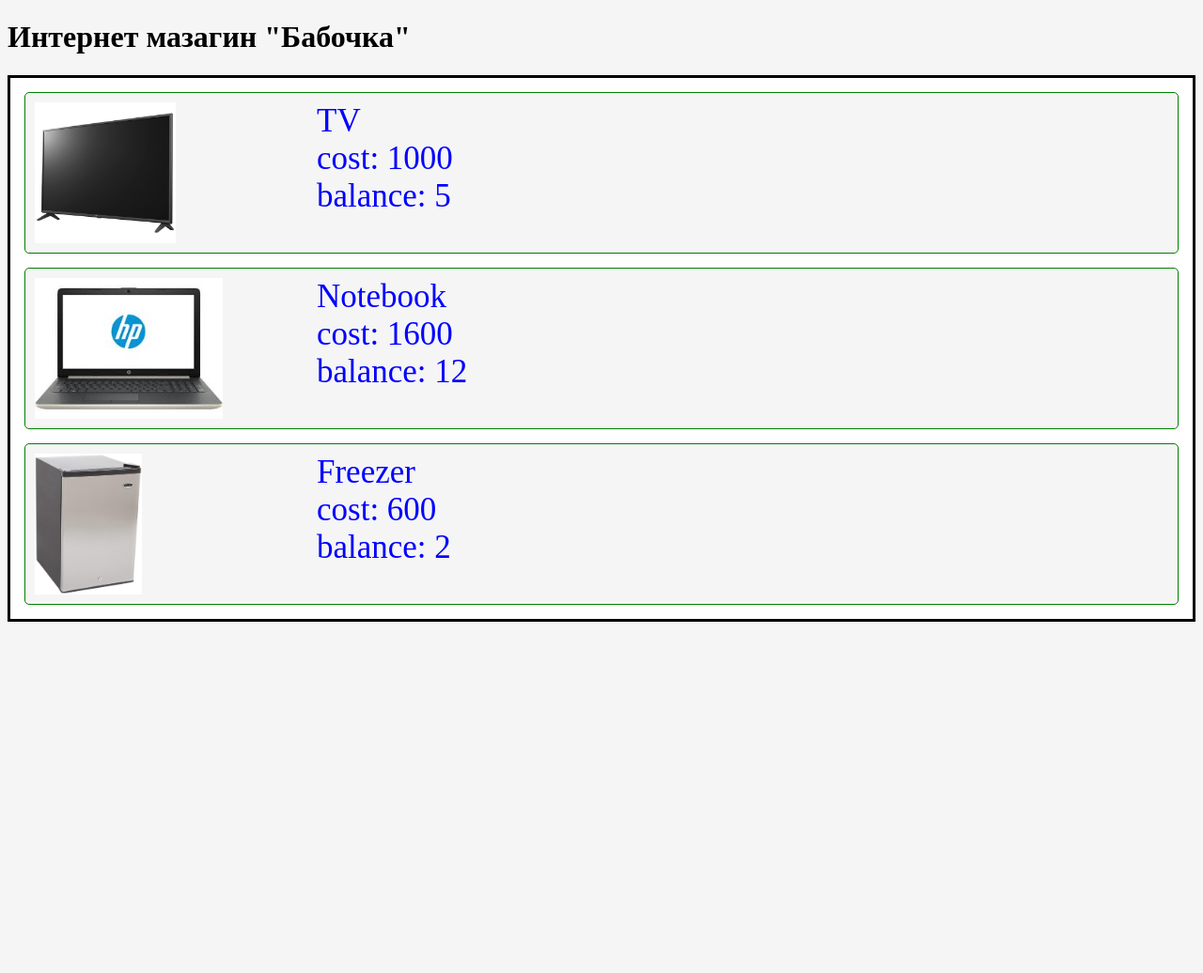
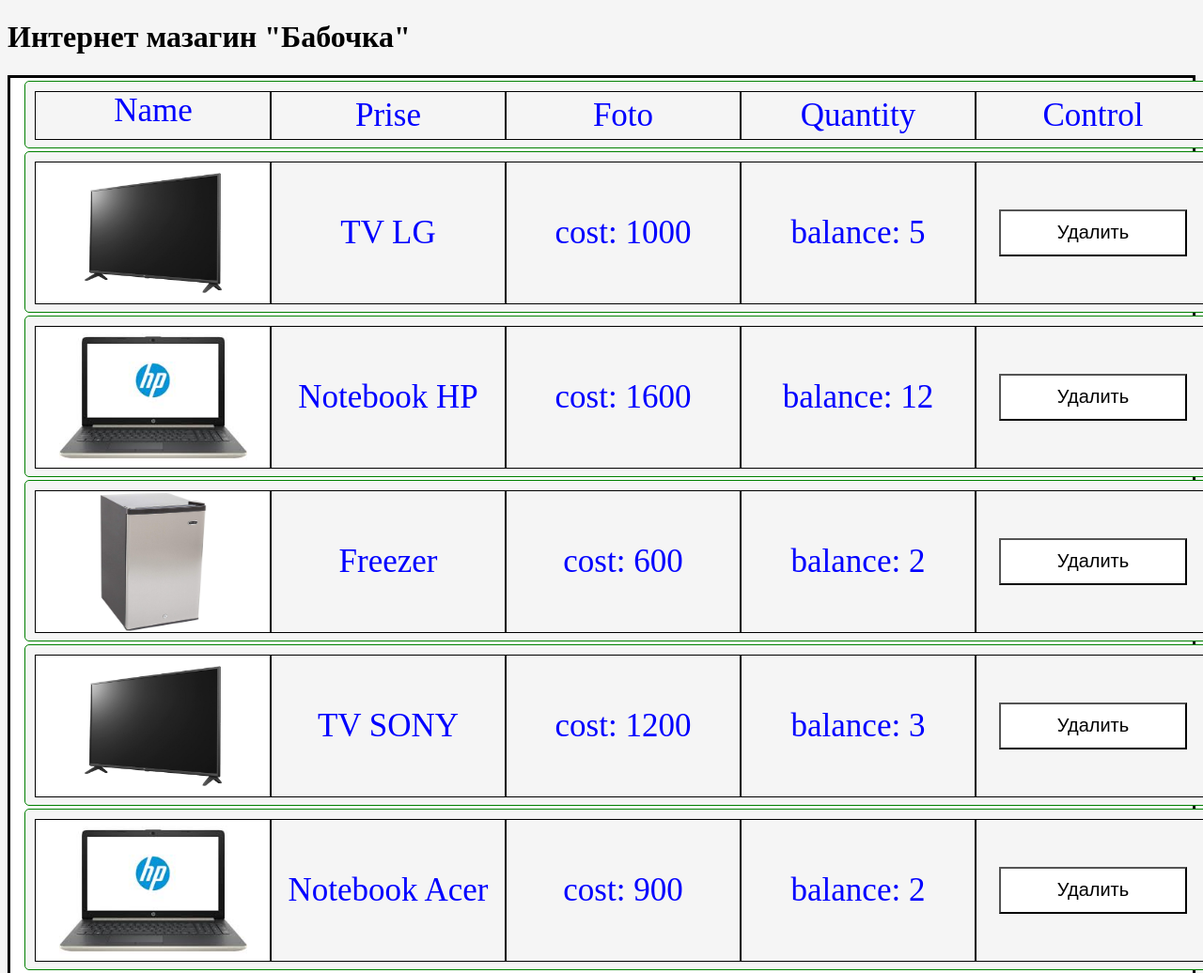
Before and after one commit to vitshul/FD3-SHULHOVICH, a plain HTML site: page ishop2/index.html in a window 1280 px wide. Shown: the top 1036 px of the page at 94% size. Before the commit the page ends 800 px from the top, so only its background shows below. Drawn offline with nearby package versions, Linux system fonts and the light colour scheme.

Commit message:
code ishop2

```diff
--- a/ishop2/IShop.css
+++ b/ishop2/IShop.css
@@ -20,12 +20,14 @@ body
 .IShopBlock .GoodsStorage .Goods
 {
 height: 150px;
+width: 1250px;
 font-size: 35px;
-margin: 15px;
+margin: 3px 15px;
 padding: 10px;
 border: 1px solid green;
 border-radius: 5px;
 background: whitesmoke;
+
 }
 
 .IShopBlock .GoodsStorage .Goods:hover
@@ -35,17 +37,76 @@ filter: brightness(90%);
 
 .IShopBlock .GoodsStorage .Goods .Foto
 {
-width: 200px;
+width: 250px;
 float: left;
+border: solid 1px black;
+background: white;
+display: flex;
+justify-content: center;
 }
 
 
-.IShopBlock .GoodsStorage .Goods .Name, .Cost, .Balance
+.IShopBlock .GoodsStorage .Goods .Name, .Cost, .Balance, .btnDiv
 {
-margin-left: 300px;
+position: absolute;
+border: solid 1px black;
+width: 250px;
+height: 150px;
+padding: 0;
+display: flex;
+align-items: center;
+justify-content: center;
+}
+.IShopBlock .GoodsStorage .Goods .Name
+{
+  margin-left: 250px;
+}
+
+.IShopBlock .GoodsStorage .Goods .Name
+{
+margin-left: 250px;
+}
+
+.IShopBlock .GoodsStorage .Goods  .Cost
+{
+margin-left: 500px;
+}
+
+
+.IShopBlock .GoodsStorage .Goods  .Balance
+{
+margin-left: 750px;
+}
+
+.IShopBlock .GoodsStorage .Goods  .btnDiv
+{
+margin-left: 1000px;
 }
 
 img{
   height: 150px;
   float: left;
 }
+
+.IShopBlock .btnDelete{
+  width: 200px;
+  height: 50px;
+  background: white;
+  font-size: 20px;
+}
+
+.IShopBlock .GoodsStorage .Goods .FotoTitle
+{
+width: 250px;
+background: none;
+height: 50px;
+}
+
+.IShopBlock .GoodsStorage .TitleLine
+{
+height: 50px;
+}
+
+.IShopBlock .GoodsStorage .BackgroundPink{
+  background: pink;
+}
--- a/ishop2/IShop.js
+++ b/ishop2/IShop.js
@@ -1,37 +1,90 @@
 var IShopBlock = React.createClass({
 
-    displayName: 'IShopBlock',
+  displayName: 'IShopBlock',
 
-    getDefaultProps: function () {
-        return { question: "Что-то пошло не так!" }
-    },
+  propTypes: {
+    nameShop: React.PropTypes.string.isRequired,
 
-    render: function () {
+    shopTitle: React.PropTypes.arrayOf(
+      React.PropTypes.shape({
+        name: React.PropTypes.string.isRequired,
+        price: React.PropTypes.string.isRequired,
+        foto: React.PropTypes.string.isRequired,
+        quantity: React.PropTypes.string.isRequired,
+        control: React.PropTypes.string,
+      })
+    ),
 
-        var storageGoods = [];
+    goods: React.PropTypes.arrayOf(
+      React.PropTypes.shape({
+        nameGoods: React.PropTypes.string.isRequired,
+        cost: React.PropTypes.number.isRequired,
+        urlFoto: React.PropTypes.string.isRequired,
+        balance: React.PropTypes.number.isRequired,
+        control: React.PropTypes.bool,
+        code: React.PropTypes.number.isRequired,
+        deleteElement: React.PropTypes.bool,
+      })
+    ),
 
-        var img1;
+  },
 
-        this.props.goods.forEach(element => {
+  getDefaultProps: function () {
+    return { question: "Что-то пошло не так!" }
+  },
 
-            storageGoods.push(
-                React.DOM.div(
-                    { key: element.code, className: 'Goods' },
 
-                    React.DOM.img({src: element.urlFoto, alt: element.nameGoods}),
-                    React.DOM.div({ className: 'Name' }, element.nameGoods),
-                    React.DOM.div({ className: 'Cost' }, 'cost: ' + element.cost),
-                    React.DOM.div({ className: 'Balance' }, 'balance: ' + element.balance),
 
-                )
-            );
+  getInitialState: function () {
+    return {
+      clickedCode: null,
+      goodsArray: this.props.goods,
+    };
+  },
 
-        });
+  selectGood: function (code) {
+    this.setState({ clickedCode: code })
+  },
 
-        return React.DOM.div({ className: 'IShopBlock' },
-            React.DOM.h1({ className: 'NameShop' }, this.props.nameShop),
-            React.DOM.div({ className: 'GoodsStorage' }, storageGoods),
-        );
-    },
+  deleteGood: function (code) {
+
+    if (confirm('Удалить товар?')) {
+      let redaktArray = this.state.goodsArray.filter(element => element.code !== code);
+      this.setState({ goodsArray: redaktArray })
+    }
+  },
+
+  render: function () {
+
+    var storageGoods = this.state.goodsArray.map(element =>
+      React.createElement(IShopGoods, {
+        key: element.code,
+        code: element.code,
+        nameGoods: element.nameGoods,
+        cost: element.cost,
+        urlFoto: element.urlFoto,
+        balance: element.balance,
+        elementSelected: this.selectGood,
+        control: this.state.clickedCode === element.code ? true : false,
+        deletedElement: this.deleteGood
+      })
+    );
+
+
+    return React.DOM.div({ className: 'IShopBlock' },
+      React.DOM.h1({ className: 'NameShop' }, this.props.nameShop),
+
+      React.DOM.div({ className: 'GoodsStorage' },
+        React.DOM.div({ className: 'Goods TitleLine' },
+          React.DOM.div({ className: 'Foto FotoTitle' }, this.props.shopTitle[0].name),
+          React.DOM.div({ className: 'Name FotoTitle' }, this.props.shopTitle[0].price),
+          React.DOM.div({ className: 'Cost FotoTitle' }, this.props.shopTitle[0].foto),
+          React.DOM.div({ className: 'Balance FotoTitle' }, this.props.shopTitle[0].quantity),
+          React.DOM.div({ className: 'btnDiv FotoTitle' }, this.props.shopTitle[0].control),
+        ),
+        storageGoods),
+
+    );
+  },
 
 });
--- /dev/null
+++ b/ishop2/IShopGoods.js
@@ -0,0 +1,42 @@
+var IShopGoods = React.createClass({
+
+    displayName: 'IShopGoods',
+
+    propTypes: {
+            nameGoods: React.PropTypes.string.isRequired,
+            cost: React.PropTypes.number.isRequired,
+            urlFoto: React.PropTypes.string.isRequired,
+            balance: React.PropTypes.number.isRequired,
+            control: React.PropTypes.bool,
+            code: React.PropTypes.number.isRequired,
+            deletedElement: React.PropTypes.func.isRequired,
+            elementSelected: React.PropTypes.func.isRequired,
+    },
+
+
+    clickSelectElem: function (e) {
+        this.props.elementSelected(this.props.code)
+    },
+
+    deleteElem: function (e) {
+       e.stopPropagation();
+       this.props.deletedElement(this.props.code)
+    },
+
+    render: function () {
+        return React.DOM.div({
+        className: this.props.control ? 'Goods BackgroundPink':'Goods' ,
+        onClick: this.clickSelectElem
+        },
+            React.DOM.div({ className: 'Foto' },
+                React.DOM.img({ src: this.props.urlFoto, alt: this.props.nameGoods, className: 'imgFoto' })),
+            React.DOM.div({ className: 'Name' }, this.props.nameGoods),
+            React.DOM.div({ className: 'Cost' }, 'cost: ' + this.props.cost),
+            React.DOM.div({ className: 'Balance' }, 'balance: ' + this.props.balance),
+            React.DOM.div({ className: 'btnDiv' },
+                React.DOM.input({ type: 'button', className: 'btnDelete', value: 'Удалить', onClick: this.deleteElem })),
+
+        )},
+
+
+});
--- a/ishop2/index.html
+++ b/ishop2/index.html
@@ -7,8 +7,7 @@
 </head>
 
 <body>
-    <!--  <img src="https://media.kasperskydaily.com/wp-content/uploads/sites/90/2018/11/14160059/digital-tv-howto-featured.jpg" alt="foto">
- -->
+
     <div id="container">
     </div>
 
@@ -16,59 +15,59 @@
     <script src="https://unpkg.com/react-dom@15/dist/react-dom.js"></script>
 
     <script src="IShop.js"></script>
+    <script src="IShopGoods.js"></script>
     <link rel="stylesheet" type="text/css" href="IShop.css" />
 
     <script>
 
         /*
-        Создать проект ishop (интернет-магазин) в папке ishop.
-        Задать массивом список товаров в интернет-магазине, по каждому товару должны храниться
-        как минимум название, цена, URL фотографии, сколько единиц товара осталось на складе.
-        Написать React-компонент, отображающий таблицу с этим списком товаров.
-        Компонент должен получать название магазина и массив товаров через props.
-        Задать типы для props компонента.
-        При разработке компонента максимально использовать forEach и другие методы обработки массивов.
+На основе проекта ishop разработать проект ishop2 (интернет-магазин) в папке ishop2.
+Каждая строка с товаром должна быть отдельным компонентом.
+Один из товаров может быть сделан «выбранным» щелчком в любое место строки. Строка выбранного товара выделяется цветом.
+В каждой строке с товаром — кнопка «удалить».
+По нажатию кнопки «удалить» у пользователя запрашивается подтверждения удаления (confirm) и товар удаляется.
          */
         var ishopName = 'Интернет мазагин "Бабочка"';
 
-/*         var shopGoods = [
+
+        var shopGoods = [
             {
-                code: 1, nameGoods: 'TV', cost: 1000,
-                urlFoto: 'https://media.kasperskydaily.com/wp-content/uploads/sites/90/2018/11/14160059/digital-tv-howto-featured.jpg',
-                balance: 5
-            },
-                { code: 2, nameGoods: 'Notebook', cost: 1600, urlFoto: 'https://content2.onliner.by/catalog/device/header/59f3290690906d5eaaaa155bbc7487c9.jpeg', balance: 12 },
-               { code: 3, nameGoods: 'Freezer', cost: 600, urlFoto: 'https://content2.onliner.by/catalog/device/header/85782efdf4c26cac8856c6e5ec9f2eab.jpeg', balance: 2 },
-        ];  */
-
-         var shopGoods = [
-            {
-                code: 1, nameGoods: 'TV', cost: 1000,
+                code: 1, nameGoods: 'TV LG', cost: 1000,
                 urlFoto: 'foto/tv.webp',
                 balance: 5
             },
-                { code: 2, nameGoods: 'Notebook', cost: 1600,
+            {
+                code: 2, nameGoods: 'Notebook HP', cost: 1600,
                 urlFoto: 'foto/notebook.jpeg',
-                balance: 12 },
-               { code: 3, nameGoods: 'Freezer', cost: 600,
-               urlFoto: 'foto/freezer.jpg',
-               balance: 2 },
+                balance: 12
+            },
+            {
+                code: 3, nameGoods: 'Freezer', cost: 600,
+                urlFoto: 'foto/freezer.jpg',
+                balance: 2
+            },
+            {
+                code: 4, nameGoods: 'TV SONY', cost: 1200,
+                urlFoto: 'foto/tv.webp',
+                balance: 3
+            },
+            {
+                code: 5, nameGoods: 'Notebook Acer', cost: 900,
+                urlFoto: 'foto/notebook.jpeg',
+                balance: 2
+            },
         ];
 
+        var shopTitle = [
+            { name: 'Name', price: 'Prise', foto: 'Foto', quantity: 'Quantity', control: 'Control' },
+        ]
 
         ReactDOM.render(
-            React.createElement(IShopBlock, { nameShop: ishopName, goods: shopGoods }),
+            React.createElement(IShopBlock, { nameShop: ishopName, shopTitle: shopTitle, goods: shopGoods }),
             document.getElementById('container')
         );
 
 
-/*         var fotoStore = document.querySelectorAll('.Foto');
-        var fotoSrc = [];
-        fotoStore.forEach(elem => {
-            let txt = elem.innerText;
-            elem.textContent = '';
-            elem.insertAdjacentHTML('beforeend', '<img src="' + txt + '">');
-        }); */
     </script>
 
 </body>
```
